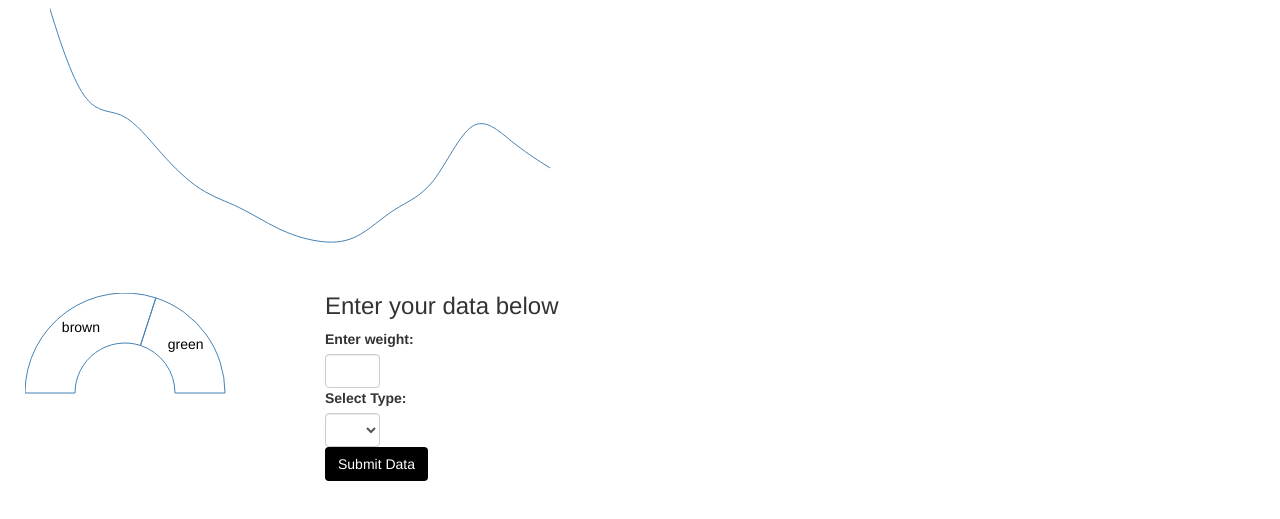
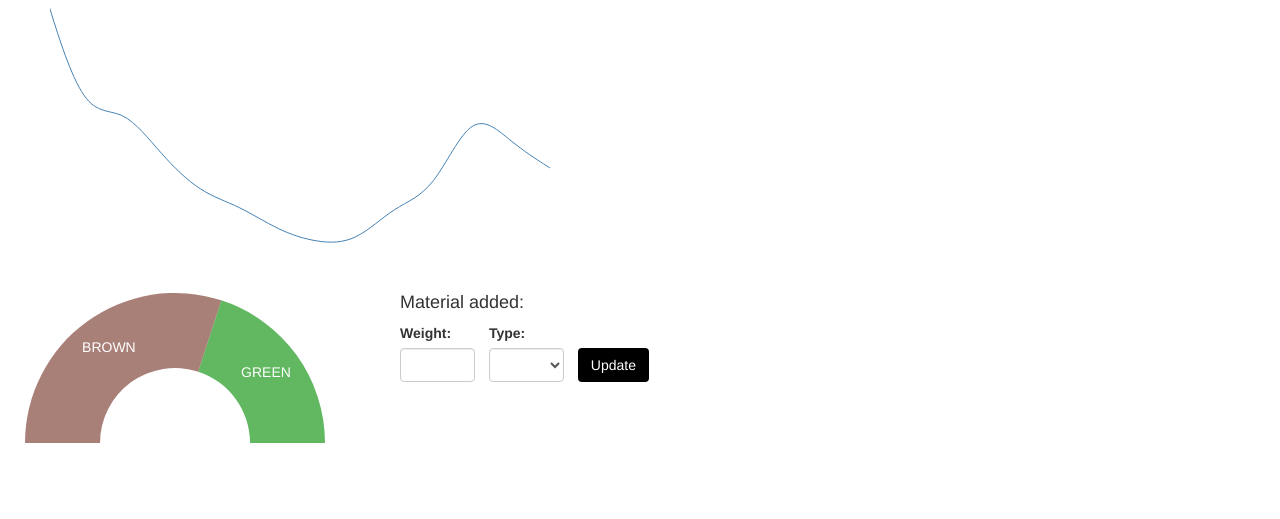
Before and after one commit to allisonlucas/ru-work, a plain HTML site: page Projects/midterm_chart/chart.html in a window 1280 px wide. Shown: the part 57-576 px from the top of the page. Drawn offline with nearby package versions, Linux system fonts and the light colour scheme.

Commit message:
midterm in progress working some styling added

```diff
--- a/Projects/midterm_chart/chart.css
+++ b/Projects/midterm_chart/chart.css
@@ -1,73 +1,41 @@
 .svg-div {
     margin: 25px;
+}
+
+#donut text {
+    padding: 10px;
 }
 
 #donut {
     float: left;
 }
 
-/*.donut {*/
-/*    margin-top: 200px;*/
-/*}*/
-
-path {
+#graph {
 	stroke: steelblue;
 	stroke-width: 1;
 	fill: none;
+	margin: 50px;
 }
 
-#graph {
-    margin: 50px;
+h3 {
+    font-size: 18px;
 }
 
-#timeline,
-.axis line {
-    fill: none;
-    stroke: black;
-    shape-rendering: crispEdges;
+.form {
+    margin-left: 25px;
 }
 
-.axis text {
-    font-family: sans-serif;
-    font-size: 11px;
+.form-fields {
+    padding-right: 10px;
+    display: inline-block;
 }
 
-/*.graph {*/
-/*    margin: 25px 25px;*/
-/*    padding: 25px 25px;*/
-/*    width: 500px;*/
-/*}*/
-
 .form-control {
-    width: 55px;
+    width: 75px;
 }
 
 .btn {
     background-color: black;
     color: white;
+    display: block;
 }
-
-/*.area {*/
-/*    fill: green;*/
-/*    stroke-width: 0;*/
-/*}*/
-
-/*.axis text {*/
-/*  font: 10px sans-serif;*/
-/*}*/
-
-/*.axis path,*/
-/*.axis line {*/
-/*  fill: none;*/
-/*  stroke: #000;*/
-/*  shape-rendering: crispEdges;*/
-/*}*/
-
-/*.legend {*/
-/*    font-size: 14px;*/
-/*    font-weight: bold;*/
-/*  }*/
-
-/*rect {*/
-/*    stroke-width: 2;*/
-/*  }*/
--- a/Projects/midterm_chart/chart.html
+++ b/Projects/midterm_chart/chart.html
@@ -54,24 +54,25 @@
   <main>
     <!-- DISPLAY GRAPH IN D3 -->
     <div id="graph" style="width:500px; height:250px;"></div>
-    <!--  DISPLAY DOUGHNUT WITH D3-->
+    <!--  DISPLAY DONUT WITH D3 -->
     <div class="svg-div">
     </div>
+    <!--  FORM TO UPDATE DONUT -->
     <form class="form" ng-submit="c.submit()">
-      <h3>Enter your data below</h3>
+      <h3>Material added:</h3>
       <div class="form-fields">
-        <label>Enter weight:</label>
+        <label>Weight:</label>
         <input type="number" class="form-control" ng-model="c.weight" name="weight">
       </div>
       <div class="form-fields">
-        <label for="color">Select Type:</label>
+        <label for="color">Type:</label>
         <select class="form-control" id="color" ng-model="c.color">
           <option>Brown</option>
           <option>Green</option>
         </select>
       </div>
       <div class="form-fields">
-        <button type="submit" class="btn">Submit Data</button>
+        <button type="submit" class="btn">Update</button>
       </div>
     </form>
   </main>
--- a/Projects/midterm_chart/chart.js
+++ b/Projects/midterm_chart/chart.js
@@ -4,7 +4,6 @@
 
   function chartController () {
     var c = this
-    console.log('Chart Controller Running!!!!!')
     // ==================================================
     // D3 CODE TO POPULATE GRAPH
     // ==================================================
@@ -19,10 +18,10 @@
         idealTempMin: [140],
         idealTempMax: [160]
       }
-      // X scale will fit values from 0-10 within pixels 0-100
+      // X scale
       var xRange = d3.scale.linear().domain([d3.min(lineData.day), d3.max(lineData.day)]).range([-5, width])
       // starting point is -5 so the first value doesn't show and slides off the edge as part of the transition
-      // Y scale will fit values from 0-10 within pixels 0-100
+      // Y scale
       var yRange = d3.scale.linear().domain([d3.min(lineData.temp), d3.max(lineData.temp)]).range([0, height])
 
       // Plot the temp line & append it
@@ -72,18 +71,18 @@
     // ==================================================
     // D3 CODE TO POPULATE DOUGHNUT
     // ==================================================
-    var w = 300, // width
-      h = 300, // height
-      r = 100, // radius
-      ir = 50,
+    var w = 375, // width
+      h = 175, // height
+      r = 150, // radius
+      ir = 75,
       pi = Math.PI,
-      color = d3.scale.category20c()
+      color = ['#2ca02c', '#8c564b']
 
     c.data = [{
-      'label': 'green',
+      'label': 'GREEN',
       'value': [40]
     }, {
-      'label': 'brown',
+      'label': 'BROWN',
       'value': [60]
     }]
 
@@ -159,8 +158,9 @@
 
     arcs.append('svg:path')
       .attr('fill', function (d, i) {
-        return color(i)
+        return color[i]
       })
+      .attr('opacity', '0.75')
       .attr('d', arc)
 
     arcs.append('svg:text')
@@ -168,6 +168,8 @@
         return 'translate(' + arc.centroid(d) + ')'
       })
       .attr('text-anchor', 'middle')
+      // .attr('padding', '10')
+      .attr('fill', '#ffffff')
       .text(function (d, i) {
         return c.data[i].label
       })
```
